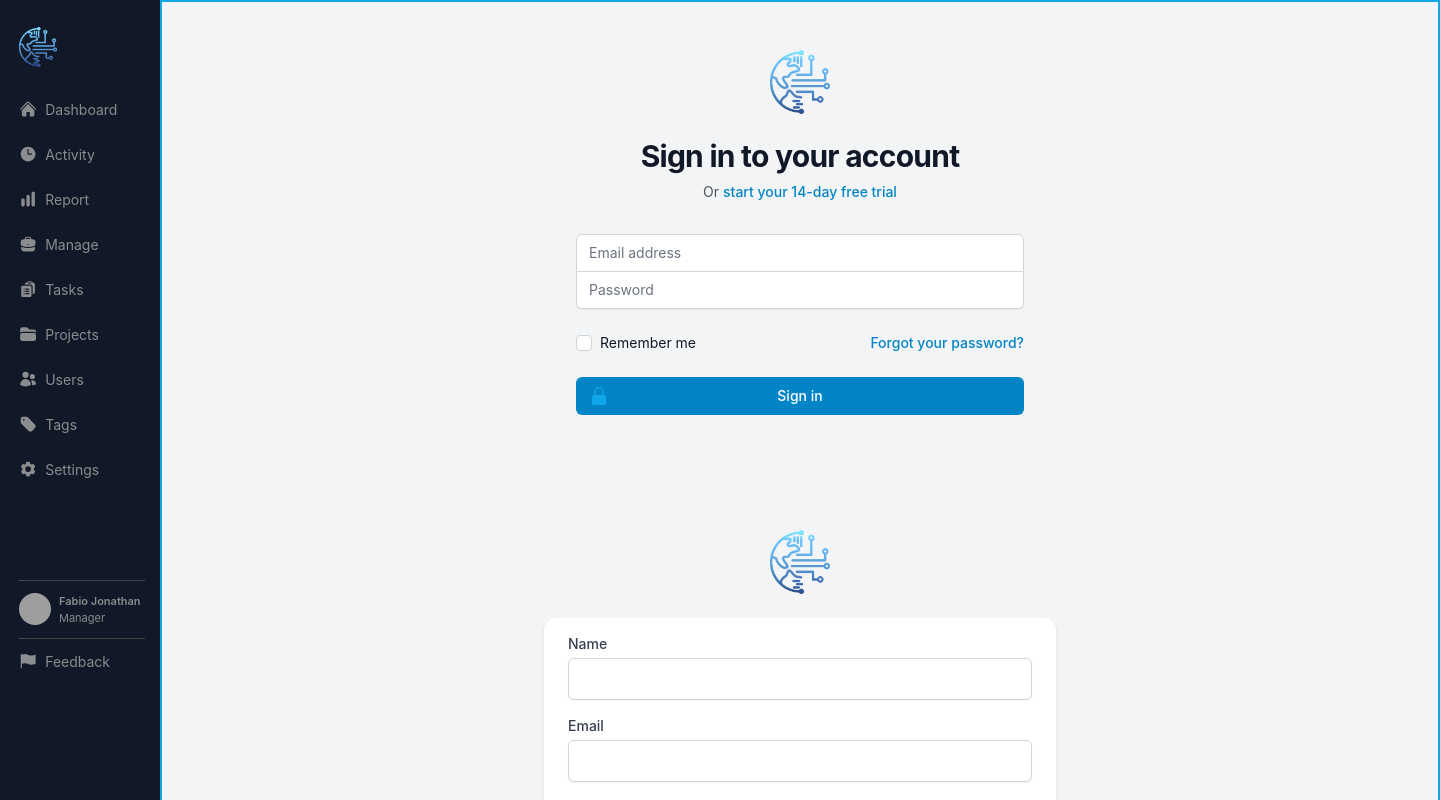
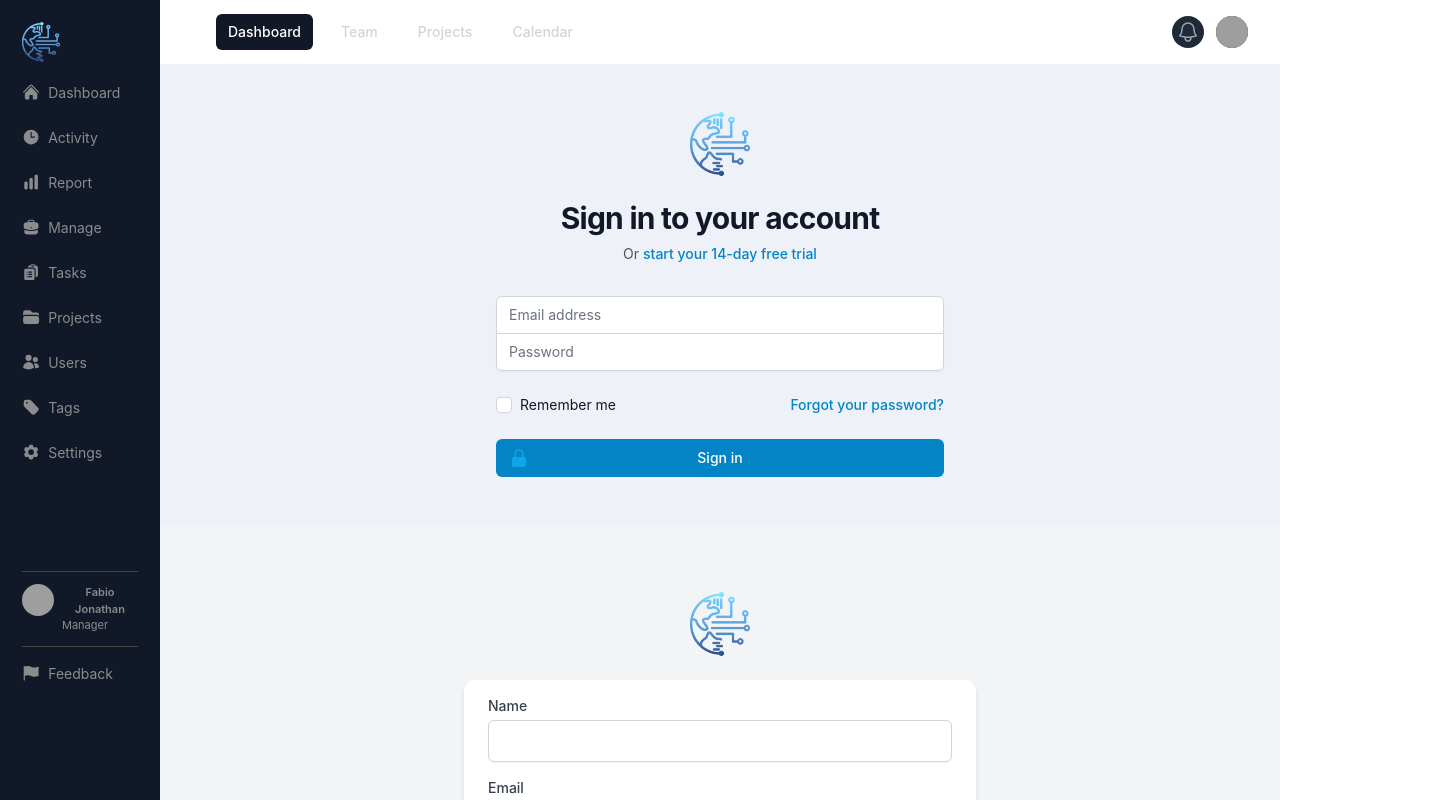
Before and after one commit to fabiojonathanarifin/time-billing, a React (Create React App) app in the folder client/: page / in a window 1280 px wide. Shown: the top 800 px of the page, 1440 px wide, since content can reach past the window. Built offline with nearby package versions, Linux system fonts and the light colour scheme; grey boxes are pictures that could not be loaded; what tailwindcss-radix would draw is missing.

Commit message:
updated backgorund color

```diff
--- a/client/src/App.css
+++ b/client/src/App.css
@@ -4,6 +4,7 @@
 
 .App {
   text-align: center;
+  background-color: rgb(238, 241, 247)
 }
 
 .content-margin {
--- a/client/src/App.js
+++ b/client/src/App.js
@@ -12,14 +12,16 @@ import DashProgressBar from "./DashProgressBar";
 import TeamProfile from "./pages/TeamProfile/TeamProfile";
 import SubSidebar from "./layouts/SubSidebar";
 import Users from "./pages/Users/Users";
+import Project from "./pages/Project/Project";
 
 function App() {
   return (
-    <div className="App bg-gray-100">
-      {/* <Navbar /> */}
+    <div className="App">
       <SubSidebar />
       {/* <Sidebar /> */}
-      <div className="container mx-auto border-2 content-margin border-sky-500 bg-gray-100">
+
+      <div className="content-margin">
+        <Navbar />
         <Routes>
           <Route path="/" element={<Login />} />
         </Routes>
@@ -30,6 +32,7 @@ function App() {
         <DashProgressBar />
         <TeamProfile />
         <Users />
+        <Project />
       </div>
     </div>
   );
--- a/client/src/index.css
+++ b/client/src/index.css
@@ -1,5 +1,7 @@
 html {
   overflow: auto !important;
+  /* overflow-x: hidden; */
+  /* max-width: 100vh; */
 }
 
 body {
--- a/client/src/layouts/Navbar.jsx
+++ b/client/src/layouts/Navbar.jsx
@@ -1,7 +1,7 @@
 import { Fragment } from "react";
 import { Disclosure, Menu, Transition } from "@headlessui/react";
 import { Bars3Icon, BellIcon, XMarkIcon } from "@heroicons/react/24/outline";
-
+import "../App.css";
 const navigation = [
   { name: "Dashboard", href: "#", current: true },
   { name: "Team", href: "#", current: false },
@@ -15,7 +15,8 @@ function classNames(...classes) {
 
 export default function Example() {
   return (
-    <Disclosure as="nav" className="bg-gray-800">
+    <div>
+      <Disclosure as="nav" className="container mx-auto bg-white">
         {({ open }) => (
           <>
             <div className="mx-auto max-w-7xl px-2 sm:px-6 lg:px-8">
@@ -32,18 +33,6 @@ export default function Example() {
                   </Disclosure.Button>
                 </div>
                 <div className="flex flex-1 items-center justify-center sm:items-stretch sm:justify-start">
-                <div className="flex flex-shrink-0 items-center">
-                  <img
-                    className="block h-8 w-auto lg:hidden"
-                    src="https://tailwindui.com/img/logos/mark.svg?color=indigo&shade=500"
-                    alt="Your Company"
-                  />
-                  <img
-                    className="hidden h-8 w-auto lg:block"
-                    src="https://tailwindui.com/img/logos/mark.svg?color=indigo&shade=500"
-                    alt="Your Company"
-                  />
-                </div>
                   <div className="hidden sm:ml-6 sm:block">
                     <div className="flex space-x-4">
                       {navigation.map((item) => (
@@ -164,5 +153,6 @@ export default function Example() {
           </>
         )}
       </Disclosure>
+    </div>
   );
 }
--- a/client/src/layouts/SubSidebar.jsx
+++ b/client/src/layouts/SubSidebar.jsx
@@ -16,16 +16,16 @@ import {
 function SubSidebar() {
   return (
     <div className="sub-sidebar bg-gray-900 flex flex-col">
-      <div className="pl-1">
-        <div className="mt-3 font-bold text-white">
+      <div>
+        <div className="font-bold text-white">
           <img
             className="block h-10 w-auto"
             src="/logo.png"
             alt="Your Company"
           />
         </div>
-        <div className="flex flex-col h-full justify-between">
-          <div className="mt-8 space-y-6 text-left font-normal text-white">
+        <div className="mt-5 flex flex-col h-full justify-between">
+          <div className="space-y-6 text-left font-normal text-white">
             <div className="wide-bar-items space-x-2 flex items-center">
               <HomeIcon className="wide-bar-icon" />
               <div>Dashboard</div>
@@ -63,7 +63,7 @@ function SubSidebar() {
               <div>Settings</div>
             </div>
           </div>
-          <div>
+          <div className="space-y-4">
             <div className="py-3 space-x-2 wide-bar-bottom">
               <img
                 className="h-8 w-8 rounded-full"
@@ -75,11 +75,9 @@ function SubSidebar() {
                 <div className="flex">Manager</div>
               </div>
             </div>
-            <div className="py-3 ">
-              <div className="wide-bar-items space-x-2 flex items-center">
-                <FlagIcon className="wide-bar-icon" />
-                <div>Feedback</div>
-              </div>
+            <div className="flex wide-bar-items space-x-2 items-center">
+              <FlagIcon className="wide-bar-icon" />
+              <div>Feedback</div>
             </div>
           </div>
         </div>
--- a/client/src/layouts/layout.css
+++ b/client/src/layouts/layout.css
@@ -39,7 +39,7 @@
     left: 0;
     width: 160px;
     height: 100%;
-    padding: 15px;
+    padding: 22px;
 }
 
 .sidebar .menu {
@@ -82,6 +82,9 @@
     transform: translate(90px, 0px);
 }
 
+.navbar {
+    margin: 27px;
+}
 
 
 .sub {
@@ -92,3 +95,7 @@
     align-self: center;
     color: white;
 }
+
+.sub-items {
+    justify-content: space-between;
+}
--- /dev/null
+++ b/client/src/pages/Project/Project.jsx
@@ -0,0 +1,4 @@
+function Project() {
+  return <div>Project</div>;
+}
+export default Project;
```
Also changed, not shown: client/src/pages/Project/Project.css (added). Lines whose indentation alone changed are shown as unchanged.
